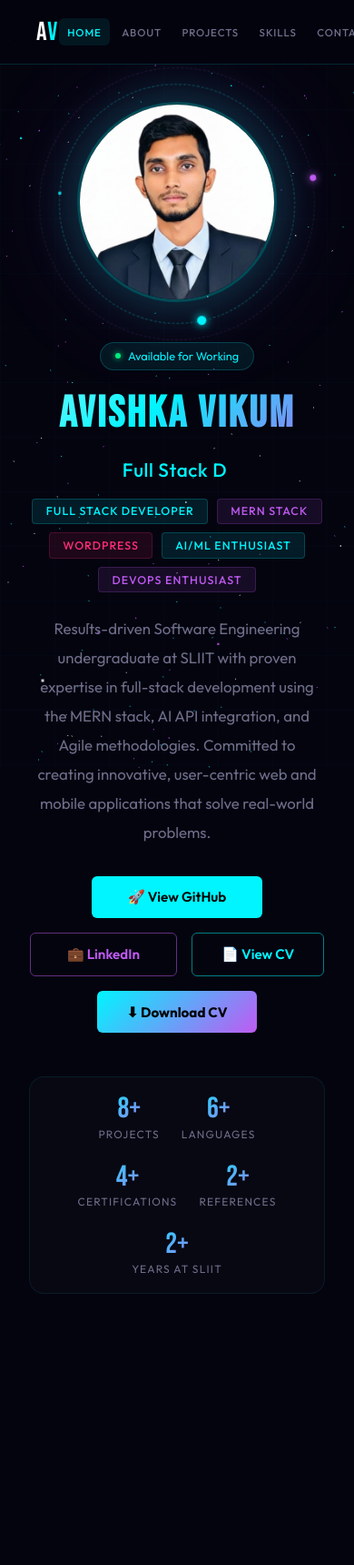
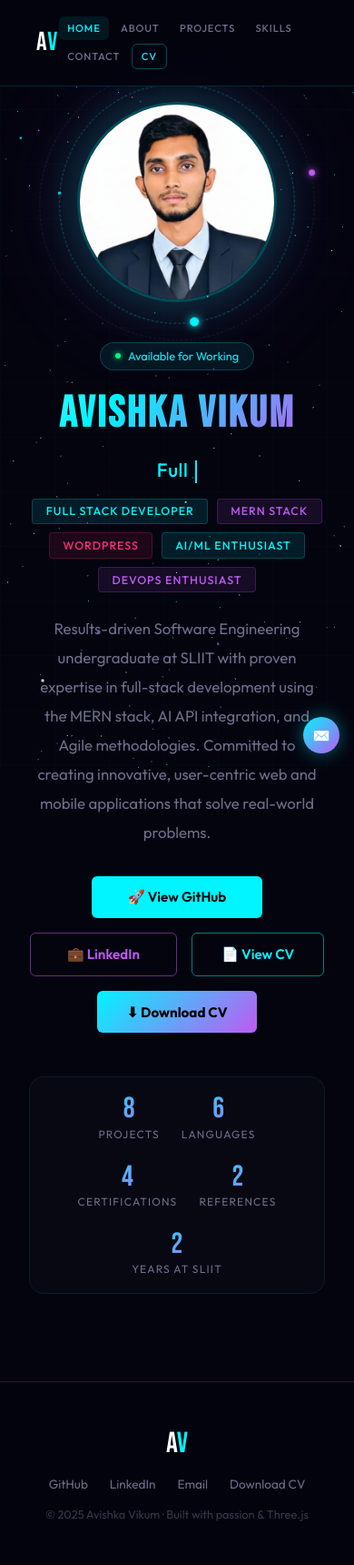
Before and after one commit to Avishka137/Portfolio, a plain HTML site: page index.html in a window 390 px wide. Shown: the whole page at 91% size. Before the commit the page ends 1486 px from the top, so only its background shows below. Drawn offline with nearby package versions, Linux system fonts and the light colour scheme; animation ran at ten frames a second.

Commit message:
Update index.html

```diff
--- a/index.html
+++ b/index.html
@@ -2,7 +2,7 @@
 <html lang="en">
 <head>
     <meta charset="UTF-8">
-    <meta name="viewport" content="width=device-width, initial-scale=1.0">
+    <meta name="viewport" content="width=device-width, initial-scale=1.0, user-scalable=yes">
     <title>Avishka Vikum - Software Engineer Portfolio</title>
     <link href="https://fonts.googleapis.com/css2?family=Bebas+Neue&family=Outfit:wght@300;400;500;600;700;800&display=swap" rel="stylesheet">
     <script src="https://cdnjs.cloudflare.com/ajax/libs/three.js/r128/three.min.js"></script>
@@ -20,6 +20,7 @@
         .loader-logo { font-family:'Bebas Neue',cursive; font-size:5rem; background:linear-gradient(135deg,var(--cyan),var(--purple)); -webkit-background-clip:text; -webkit-text-fill-color:transparent; background-clip:text; animation:loaderPulse 0.8s ease infinite alternate; }
         .loader-bar { width:200px; height:2px; background:rgba(255,255,255,0.08); border-radius:2px; margin-top:2rem; overflow:hidden; }
         .loader-fill { height:100%; background:linear-gradient(90deg,var(--cyan),var(--purple)); border-radius:2px; animation:loaderFill 1.2s ease forwards; }
+        .loader-text { margin-top:1rem; font-size:0.75rem; color:var(--muted); letter-spacing:0.2em; text-transform:uppercase; }
         @keyframes loaderPulse { from{opacity:0.5;} to{opacity:1;} }
         @keyframes loaderFill { from{width:0%;} to{width:100%;} }
 
@@ -30,12 +31,16 @@
         #canvas-container { position:fixed; top:0; left:0; width:100%; height:100%; z-index:-1; }
         body::before { content:''; position:fixed; inset:0; background-image:linear-gradient(rgba(0,245,255,0.02) 1px,transparent 1px),linear-gradient(90deg,rgba(0,245,255,0.02) 1px,transparent 1px); background-size:60px 60px; z-index:-1; pointer-events:none; }
 
+        /* ── FLOATING CONTACT BUTTON ── */
+        .float-contact { position:fixed; bottom:2rem; right:2rem; width:50px; height:50px; background:linear-gradient(135deg,var(--cyan),var(--purple)); border-radius:50%; display:flex; align-items:center; justify-content:center; cursor:pointer; z-index:998; box-shadow:0 0 20px rgba(0,245,255,0.4); transition:all 0.3s; border:none; color:#000; font-size:1.4rem; }
+        .float-contact:hover { transform:scale(1.1) rotate(5deg); box-shadow:0 0 30px rgba(0,245,255,0.7); }
+
         /* ── NAV ── */
         nav { position:fixed; top:0; width:100%; z-index:1000; background:rgba(4,4,15,0.9); backdrop-filter:blur(24px); border-bottom:1px solid var(--border); }
         .nav-container { max-width:1400px; margin:0 auto; padding:1.1rem 2.5rem; display:flex; justify-content:space-between; align-items:center; }
         .logo { font-family:'Bebas Neue',cursive; font-size:1.8rem; color:white; letter-spacing:0.05em; cursor:pointer; }
         .logo span { color:var(--cyan); }
-        .nav-links { display:flex; gap:0.5rem; }
+        .nav-links { display:flex; gap:0.5rem; flex-wrap:wrap; }
         .nav-btn { background:none; border:none; color:var(--muted); font-family:'Outfit',sans-serif; font-size:0.85rem; font-weight:500; letter-spacing:0.08em; text-transform:uppercase; cursor:pointer; transition:all 0.3s; padding:0.5rem 1rem; border-radius:6px; }
         .nav-btn:hover { color:white; background:rgba(255,255,255,0.05); }
         .nav-btn.active { color:var(--cyan); background:rgba(0,245,255,0.08); }
@@ -71,7 +76,6 @@
         .hero h1 { font-family:'Bebas Neue',cursive; font-size:clamp(4rem,9vw,8rem); letter-spacing:0.06em; line-height:1; margin-bottom:1.5rem; background:linear-gradient(135deg,#fff 0%,var(--cyan) 40%,var(--purple) 70%,var(--pink) 100%); -webkit-background-clip:text; -webkit-text-fill-color:transparent; background-clip:text; background-size:300% 300%; animation:shimmer 5s ease infinite; }
         @keyframes shimmer { 0%,100%{background-position:0% 50%;} 50%{background-position:100% 50%;} }
 
-        /* ── TYPEWRITER ROLES ── */
         .hero-roles { display:flex; gap:0.6rem; flex-wrap:wrap; justify-content:center; margin-bottom:1.5rem; }
         .role-pill { font-size:0.78rem; font-weight:500; text-transform:uppercase; letter-spacing:0.08em; padding:0.35rem 0.9rem; border-radius:4px; }
         .role-pill:nth-child(1) { background:rgba(0,245,255,0.1); color:var(--cyan); border:1px solid rgba(0,245,255,0.2); }
@@ -85,13 +89,11 @@
         .hero p { font-size:1.05rem; color:var(--muted); max-width:50rem; margin:0 auto 2rem; line-height:1.9; }
         .hero-buttons { display:flex; gap:1rem; justify-content:center; flex-wrap:wrap; margin-bottom:3rem; }
 
-        /* ── STAT COUNTERS ── */
         .hero-stats { display:flex; gap:2.5rem; justify-content:center; flex-wrap:wrap; padding:1.8rem 3rem; background:rgba(255,255,255,0.02); border:1px solid rgba(0,245,255,0.08); border-radius:1rem; backdrop-filter:blur(10px); }
         .stat-item { text-align:center; }
         .stat-num { font-family:'Bebas Neue',cursive; font-size:2.5rem; line-height:1; background:linear-gradient(135deg,var(--cyan),var(--purple)); -webkit-background-clip:text; -webkit-text-fill-color:transparent; background-clip:text; }
         .stat-label { font-size:0.75rem; text-transform:uppercase; letter-spacing:0.1em; color:var(--muted); margin-top:0.2rem; }
 
-        /* ── BUTTONS ── */
         .btn-primary { padding:0.85rem 2.5rem; background:var(--cyan); border:none; border-radius:6px; font-weight:600; font-size:0.95rem; color:#000; cursor:pointer; transition:all 0.3s; text-decoration:none; display:inline-block; }
         .btn-primary:hover { transform:translateY(-3px); box-shadow:0 12px 35px rgba(0,245,255,0.35); }
         .btn-secondary { padding:0.85rem 2.5rem; background:transparent; border:1px solid rgba(191,90,242,0.5); border-radius:6px; font-weight:600; font-size:0.95rem; color:var(--purple); cursor:pointer; transition:all 0.3s; text-decoration:none; display:inline-block; }
@@ -101,13 +103,11 @@
         .btn-cv-download { padding:0.85rem 2rem; background:linear-gradient(135deg,var(--cyan),var(--purple)); border:none; border-radius:6px; font-weight:700; font-size:0.95rem; color:#000; cursor:pointer; transition:all 0.3s; text-decoration:none; display:inline-flex; align-items:center; gap:0.5rem; }
         .btn-cv-download:hover { transform:translateY(-3px); box-shadow:0 12px 35px rgba(0,245,255,0.3); opacity:0.9; }
 
-        /* ── CONTAINER ── */
         .container { max-width:78rem; margin:0 auto; background:rgba(8,8,24,0.8); backdrop-filter:blur(24px); border-radius:1.5rem; padding:4rem; border:1px solid var(--border); box-shadow:0 30px 80px rgba(0,0,0,0.5); }
         .section-title { font-family:'Bebas Neue',cursive; font-size:clamp(2.5rem,5vw,3.5rem); text-align:center; margin-bottom:3rem; background:linear-gradient(135deg,var(--cyan),var(--purple)); -webkit-background-clip:text; -webkit-text-fill-color:transparent; background-clip:text; letter-spacing:0.05em; }
         .about-text { font-size:1.1rem; color:var(--muted); line-height:1.95; margin-bottom:1.5rem; }
         .sub-title { font-family:'Bebas Neue',cursive; font-size:2rem; color:var(--purple); margin:3rem 0 1.5rem; border-left:3px solid var(--purple); padding-left:1rem; letter-spacing:0.05em; }
 
-        /* ── EDUCATION TIMELINE ── */
         .timeline { position:relative; padding-left:2rem; }
         .timeline::before { content:''; position:absolute; left:0; top:0; bottom:0; width:2px; background:linear-gradient(180deg,var(--cyan),var(--purple),transparent); border-radius:2px; }
         .edu-item { background:var(--card); border-radius:1rem; padding:1.8rem; margin-bottom:1.2rem; border:1px solid rgba(191,90,242,0.2); transition:all 0.3s; position:relative; }
@@ -117,7 +117,6 @@
         .edu-meta { font-size:0.95rem; color:var(--cyan); margin-bottom:0.4rem; }
         .edu-detail { font-size:0.95rem; color:var(--muted); }
 
-        /* ── PROJECTS ── */
         .filter-row { display:flex; gap:0.7rem; justify-content:center; flex-wrap:wrap; margin-bottom:2.5rem; }
         .filter-btn { background:rgba(255,255,255,0.03); border:1px solid rgba(255,255,255,0.08); color:var(--muted); font-family:'Outfit',sans-serif; font-size:0.82rem; font-weight:500; text-transform:uppercase; letter-spacing:0.08em; padding:0.45rem 1.2rem; border-radius:4px; cursor:pointer; transition:all 0.3s; }
         .filter-btn:hover { color:white; border-color:rgba(255,255,255,0.2); }
@@ -149,12 +148,12 @@
         .tag { background:rgba(255,255,255,0.04); border:1px solid rgba(255,255,255,0.09); padding:0.28rem 0.85rem; border-radius:4px; font-size:0.78rem; color:rgba(180,180,200,0.8); font-weight:500; transition:all 0.2s; }
         .tag:hover { background:rgba(0,245,255,0.08); border-color:rgba(0,245,255,0.2); color:var(--cyan); }
 
-        /* ── SKILLS WITH PROGRESS BARS ── */
         .skills-grid { display:grid; grid-template-columns:repeat(auto-fit,minmax(280px,1fr)); gap:1.5rem; }
-        .skill-cat { background:var(--card); border-radius:1rem; padding:2rem; border:1px solid rgba(0,245,255,0.1); transition:border-color 0.3s; }
-        .skill-cat:hover { border-color:rgba(0,245,255,0.25); }
+        .skill-cat { background:var(--card); border-radius:1rem; padding:2rem; border:1px solid rgba(0,245,255,0.1); transition:border-color 0.3s, transform 0.3s; }
+        .skill-cat:hover { border-color:rgba(0,245,255,0.25); transform:translateY(-5px); }
         .skill-cat h3 { font-family:'Bebas Neue',cursive; font-size:1.1rem; color:var(--cyan); letter-spacing:0.1em; margin-bottom:1.2rem; padding-bottom:0.8rem; border-bottom:1px solid rgba(0,245,255,0.1); }
-        .skill-item { font-size:0.95rem; color:var(--muted); padding:0.5rem 0; border-bottom:1px solid rgba(255,255,255,0.03); display:flex; align-items:center; gap:0.5rem; }
+        .skill-item { font-size:0.95rem; color:var(--muted); padding:0.5rem 0; border-bottom:1px solid rgba(255,255,255,0.03); display:flex; align-items:center; gap:0.5rem; transition:transform 0.2s; }
+        .skill-item:hover { transform:translateX(5px); color:var(--cyan); }
         .skill-item::before { content:'▸'; color:var(--cyan); font-size:0.7rem; opacity:0.6; }
         .skill-bar-item { padding:0.6rem 0; border-bottom:1px solid rgba(255,255,255,0.03); }
         .skill-bar-label { display:flex; justify-content:space-between; font-size:0.88rem; color:var(--text); margin-bottom:0.4rem; }
@@ -166,7 +165,6 @@
         .fill-pink { background:linear-gradient(90deg,var(--pink),rgba(255,45,120,0.5)); }
         .fill-gold { background:linear-gradient(90deg,var(--gold),rgba(255,214,10,0.5)); }
 
-        /* ── CONTACT ── */
         .contact-grid { display:grid; grid-template-columns:repeat(auto-fit,minmax(280px,1fr)); gap:1.5rem; margin-bottom:3rem; }
         .contact-card { background:var(--card); border-radius:1rem; padding:1.8rem; border:1px solid rgba(0,245,255,0.1); display:flex; gap:1.2rem; align-items:flex-start; transition:all 0.3s; }
         .contact-card:hover { border-color:rgba(0,245,255,0.3); transform:translateY(-3px); }
@@ -181,7 +179,6 @@
         .ref-role { font-size:0.9rem; color:var(--purple); margin-bottom:0.8rem; }
         .ref-contact { font-size:0.9rem; color:var(--muted); line-height:1.8; }
 
-        /* ── CV PAGE ── */
         .cv-container { max-width:900px; margin:0 auto; }
         .cv-top { display:flex; align-items:center; justify-content:space-between; gap:2rem; margin-bottom:3rem; flex-wrap:wrap; }
         .cv-top-info h2 { font-family:'Bebas Neue',cursive; font-size:2.8rem; color:white; letter-spacing:0.05em; }
@@ -203,13 +200,11 @@
         .cv-step-text { font-size:0.88rem; color:var(--muted); line-height:1.6; }
         .cv-step-text code { color:var(--cyan); background:rgba(0,245,255,0.08); padding:0.1rem 0.4rem; border-radius:3px; font-size:0.82rem; }
 
-        /* ── BACK TO TOP ── */
-        #back-top { position:fixed; bottom:2rem; right:2rem; width:44px; height:44px; background:rgba(0,245,255,0.1); border:1px solid rgba(0,245,255,0.3); border-radius:50%; display:flex; align-items:center; justify-content:center; cursor:pointer; z-index:999; opacity:0; transition:all 0.3s; font-size:1.1rem; color:var(--cyan); }
+        #back-top { position:fixed; bottom:2rem; left:2rem; width:44px; height:44px; background:rgba(0,245,255,0.1); border:1px solid rgba(0,245,255,0.3); border-radius:50%; display:flex; align-items:center; justify-content:center; cursor:pointer; z-index:999; opacity:0; transition:all 0.3s; font-size:1.1rem; color:var(--cyan); }
         #back-top.visible { opacity:1; }
         #back-top:hover { background:rgba(0,245,255,0.2); transform:translateY(-3px); }
 
-        /* ── FOOTER ── */
-        footer { text-align:center; padding:3rem 2rem; background:rgba(4,4,15,0.95); border-top:1px solid var(--border); }
+        footer { text-align:center; padding:3rem 2rem; background:rgba(4,4,15,0.95); border-top:1px solid var(--border); margin-top:2rem; }
         .footer-logo { font-family:'Bebas Neue',cursive; font-size:2rem; color:white; margin-bottom:0.5rem; }
         .footer-logo span { color:var(--cyan); }
         .footer-links { display:flex; gap:1.5rem; justify-content:center; margin:1rem 0; flex-wrap:wrap; }
@@ -217,22 +212,22 @@
         .footer-links a:hover { color:var(--cyan); }
         .footer-copy { font-size:0.8rem; color:var(--muted); opacity:0.5; }
 
-        /* ── SCROLLBAR ── */
         ::-webkit-scrollbar { width:5px; }
         ::-webkit-scrollbar-track { background:var(--bg); }
         ::-webkit-scrollbar-thumb { background:rgba(0,245,255,0.3); border-radius:3px; }
 
-        /* ── MOBILE ── */
         @media(max-width:768px) {
             .container{padding:2rem 1.5rem;}
             .nav-links{gap:0.2rem;}
-            .nav-btn{font-size:0.72rem;padding:0.4rem 0.6rem;}
+            .nav-btn{font-size:0.7rem;padding:0.4rem 0.6rem;}
             #cursor,#cursor-ring{display:none;}
             .project-card-header,.project-card-body,.project-card-footer{padding-left:1.2rem;padding-right:1.2rem;}
             .hero-stats{gap:1.5rem;padding:1.2rem 1.5rem;}
             .stat-num{font-size:2rem;}
             .hero h1{font-size:clamp(3rem,12vw,5rem);}
             .timeline{padding-left:1.5rem;}
+            .float-contact { width:40px; height:40px; font-size:1rem; bottom:1rem; right:1rem; }
+            #back-top { bottom:1rem; left:1rem; width:36px; height:36px; font-size:0.9rem; }
         }
     </style>
 </head>
@@ -242,12 +237,17 @@
     <div id="loader">
         <div class="loader-logo">AV</div>
         <div class="loader-bar"><div class="loader-fill"></div></div>
+        <div class="loader-text">EXPERIENCE • INNOVATION • CODE</div>
     </div>
 
     <div id="scroll-progress"></div>
     <div id="cursor"></div>
     <div id="cursor-ring"></div>
     <div id="canvas-container"></div>
+
+    <!-- FLOATING CONTACT BUTTON -->
+    <button class="float-contact" onclick="showPage('contact')" aria-label="Contact">✉️</button>
+
     <div id="back-top" onclick="window.scrollTo({top:0,behavior:'smooth'})">↑</div>
 
     <nav>
@@ -270,7 +270,7 @@
             <div class="profile-wrap">
                 <div class="orbit"><div class="orbit-dot"></div></div>
                 <div class="orbit2"><div class="orbit2-dot"></div></div>
-                <img src="vikum.png" alt="Avishka Vikum" class="profile-photo">
+                <img src="vikum.png" alt="Avishka Vikum" class="profile-photo" onerror="this.src='https://via.placeholder.com/220x220?text=AV'">
             </div>
             <div class="status-badge"><span class="status-dot"></span> Available for Working</div>
             <h1>Avishka Vikum</h1>
@@ -684,7 +684,7 @@
     </div>
 
     <!-- FOOTER -->
-    <footer id="site-footer" style="display:none">
+    <footer>
         <div class="footer-logo">A<span>V</span></div>
         <div class="footer-links">
             <a href="https://github.com/Avishka137" target="_blank">GitHub</a>
@@ -722,12 +722,11 @@
             document.getElementById(id).classList.add('active');
             window.scrollTo(0, 0);
 
-            var footer = document.getElementById('site-footer');
-            footer.style.display = (id === 'home') ? 'none' : 'block';
+            /* Footer now always visible */
 
             if (id === 'cv') {
                 var wrap = document.getElementById('cv-display');
-                if (!wrap.querySelector('iframe') && !wrap.querySelector('object')) {
+                if (wrap && !wrap.querySelector('iframe') && !wrap.querySelector('object')) {
                     var obj = document.createElement('object');
                     obj.data = 'Avishka_Vikum_CV.pdf';
                     obj.type = 'application/pdf';
@@ -741,14 +740,10 @@
                 }
             }
 
-            /* Trigger reveals after page switch */
             setTimeout(triggerReveal, 100);
-
-            /* Animate skill bars when skills page opens */
             if (id === 'skills') setTimeout(animateSkillBars, 400);
         }
 
-        /* ── SCROLL REVEAL ── */
         function triggerReveal() {
             document.querySelectorAll('.reveal, .reveal-left').forEach(function(el) {
                 var rect = el.getBoundingClientRect();
@@ -758,14 +753,12 @@
         window.addEventListener('scroll', triggerReveal);
         triggerReveal();
 
-        /* ── SKILL BARS ── */
         function animateSkillBars() {
             document.querySelectorAll('.skill-bar-fill').forEach(function(bar) {
                 bar.style.width = bar.getAttribute('data-width') + '%';
             });
         }
 
-        /* ── PROJECT FILTER ── */
         function filterProjects(type, btn) {
             document.querySelectorAll('.filter-btn').forEach(function(b) { b.classList.remove('active'); });
             btn.classList.add('active');
@@ -778,7 +771,6 @@
             });
         }
 
-        /* ── COUNTER ANIMATION ── */
         function animateCounters() {
             document.querySelectorAll('.stat-num[data-target]').forEach(function(el) {
                 var target = parseInt(el.getAttribute('data-target'));
@@ -787,13 +779,13 @@
                 var timer = setInterval(function() {
                     current += step;
                     if (current >= target) { current = target; clearInterval(timer); }
-                    el.textContent = Math.floor(current) + (target >= 10 ? '+' : '+');
+                    el.textContent = Math.floor(current) + (target >= 10 ? '+' : '');
                 }, 40);
             });
         }
         setTimeout(animateCounters, 1600);
 
-        /* ── TYPEWRITER ── */
+        /* ── TYPEWRITER (SMOOTHED) ── */
         var roles = ['Full Stack Developer', 'MERN Stack Engineer', 'AI/ML Enthusiast', 'React Native Developer', 'DevOps Enthusiast'];
         var roleIdx = 0, charIdx = 0, deleting = false;
         function typeWriter() {
@@ -803,15 +795,15 @@
             if (!deleting) {
                 el.textContent = current.slice(0, charIdx + 1);
                 charIdx++;
-                if (charIdx === current.length) { deleting = true; setTimeout(typeWriter, 1800); return; }
+                if (charIdx === current.length) { deleting = true; setTimeout(typeWriter, 2000); return; }
             } else {
                 el.textContent = current.slice(0, charIdx - 1);
                 charIdx--;
-                if (charIdx === 0) { deleting = false; roleIdx = (roleIdx + 1) % roles.length; setTimeout(typeWriter, 400); return; }
+                if (charIdx === 0) { deleting = false; roleIdx = (roleIdx + 1) % roles.length; setTimeout(typeWriter, 500); return; }
             }
-            setTimeout(typeWriter, deleting ? 55 : 85);
+            setTimeout(typeWriter, deleting ? 50 : 80);
         }
-        setTimeout(typeWriter, 1800);
+        setTimeout(typeWriter, 1500);
 
         /* ── CURSOR ── */
         var cur = document.getElementById('cursor');
@@ -819,13 +811,13 @@
         var cx = 0, cy = 0, rx = 0, ry = 0;
         document.addEventListener('mousemove', function(e) {
             cx = e.clientX; cy = e.clientY;
-            cur.style.transform = 'translate(' + (cx - 8) + 'px,' + (cy - 8) + 'px)';
+            if(cur) cur.style.transform = 'translate(' + (cx - 8) + 'px,' + (cy - 8) + 'px)';
         });
-        document.addEventListener('mousedown', function() { cur.classList.add('expanded'); });
-        document.addEventListener('mouseup', function() { cur.classList.remove('expanded'); });
+        document.addEventListener('mousedown', function() { if(cur) cur.classList.add('expanded'); });
+        document.addEventListener('mouseup', function() { if(cur) cur.classList.remove('expanded'); });
         function moveRing() {
             rx += (cx - rx) * 0.12; ry += (cy - ry) * 0.12;
-            ring.style.transform = 'translate(' + (rx - 22) + 'px,' + (ry - 22) + 'px)';
+            if(ring) ring.style.transform = 'translate(' + (rx - 22) + 'px,' + (ry - 22) + 'px)';
             requestAnimationFrame(moveRing);
         }
         moveRing();
@@ -837,7 +829,8 @@
         var renderer = new THREE.WebGLRenderer({ antialias: true, alpha: true });
         renderer.setSize(window.innerWidth, window.innerHeight);
         renderer.setPixelRatio(Math.min(window.devicePixelRatio, 2));
-        document.getElementById('canvas-container').appendChild(renderer.domElement);
+        var container = document.getElementById('canvas-container');
+        if(container) container.appendChild(renderer.domElement);
 
         var geo = new THREE.BufferGeometry();
         var count = 2500, pos = new Float32Array(count * 3), col = new Float32Array(count * 3);
@@ -862,13 +855,13 @@
             mouseY = (e.clientY / window.innerHeight - 0.5) * 0.5;
         });
 
-        function animate() {
-            requestAnimationFrame(animate);
+        function animateParticles() {
+            requestAnimationFrame(animateParticles);
             points.rotation.y += 0.0005 + mouseX * 0.001;
             points.rotation.x += 0.0002 + mouseY * 0.001;
             renderer.render(scene, camera);
         }
-        animate();
+        animateParticles();
 
         window.addEventListener('resize', function() {
             camera.aspect = window.innerWidth / window.innerHeight;
```
